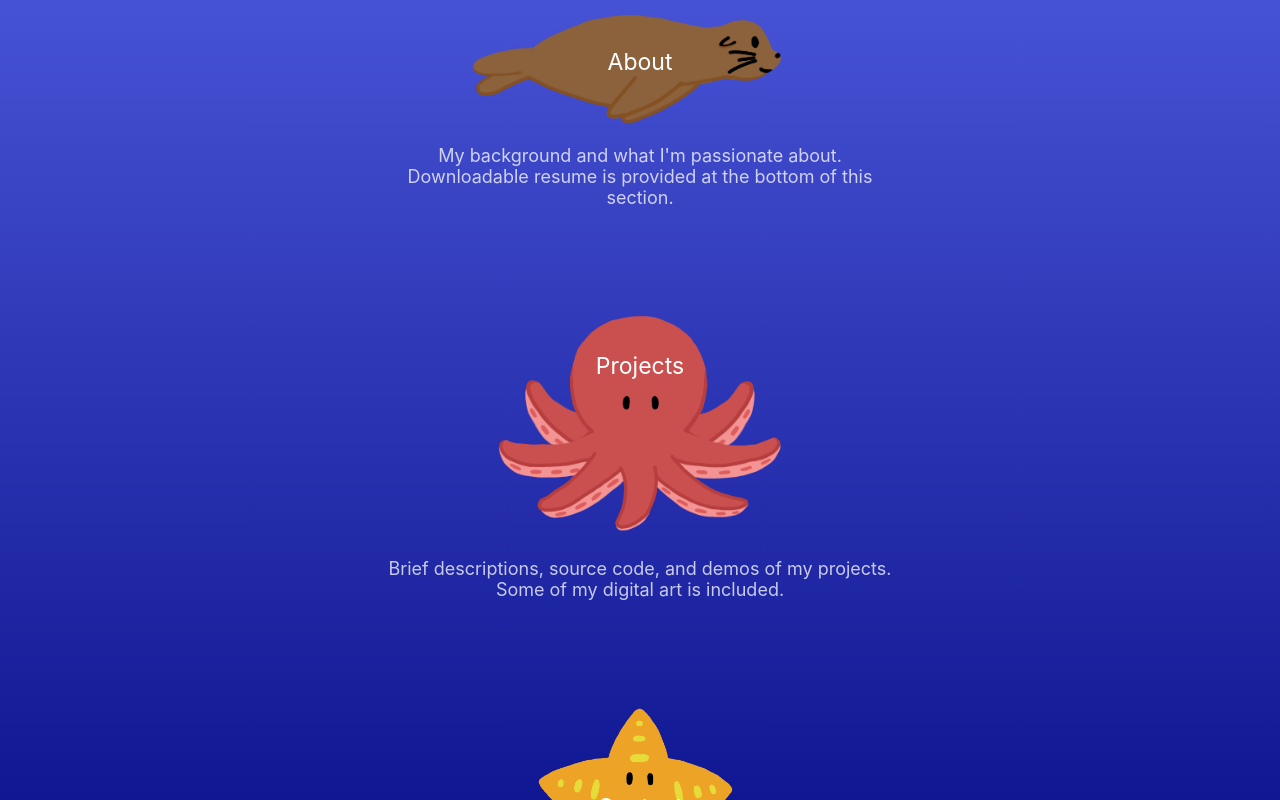
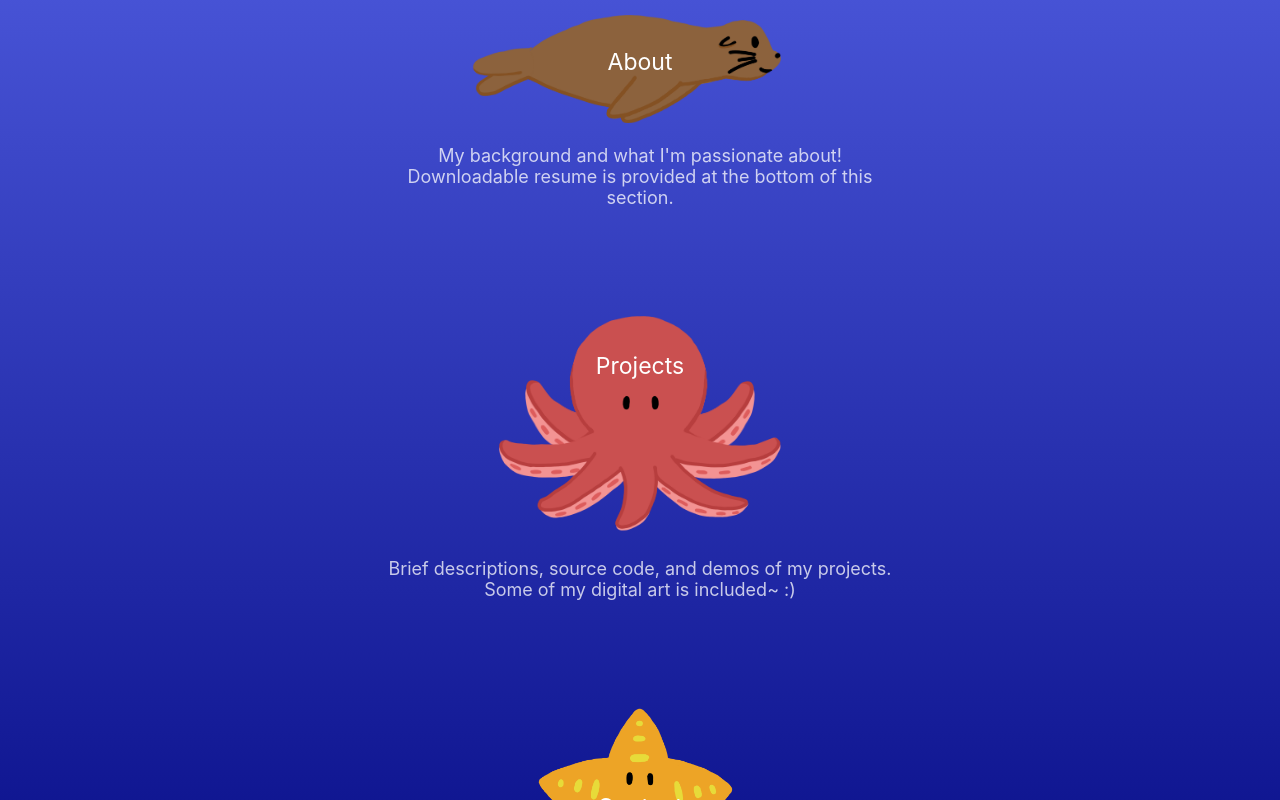
Before and after one commit to venuswku/venuswku.github.io, a React (Create React App) app: page / in a window 1280 px wide. Shown: the part 683-1483 px from the top of the page. Built offline with nearby package versions, Linux system fonts and the light colour scheme.

Commit message:
added some enthusiasm to my sentences heh

```diff
--- a/src/Pages/Home/Home.js
+++ b/src/Pages/Home/Home.js
@@ -38,14 +38,14 @@ const Home = () => {
                         <SeaLionBody className="animal sea-lion-body" />
                         <SeaLionTail className="animal sea-lion-tail" />
                         <div className="section-name about-name">About</div>
-                        <p className="section-description">My background and what I'm passionate about. Downloadable resume is provided at the bottom of this section.</p>
+                        <p className="section-description">My background and what I'm passionate about! Downloadable resume is provided at the bottom of this section.</p>
                     </NavLink>
                     <NavLink exact to="/projects" className="website-section projects-section">
                         <OctopusLeftTentacle className="animal octopus-left-tentacle" />
                         <OctopusRightTentacle className="animal octopus-right-tentacle" />
                         <OctopusBody className="animal octopus-body" />
                         <div className="section-name projects-name">Projects</div>
-                        <p className="section-description">Brief descriptions, source code, and demos of my projects. Some of my digital art is included.</p>
+                        <p className="section-description">Brief descriptions, source code, and demos of my projects. Some of my digital art is included~ :)</p>
                     </NavLink>
                     <NavLink exact to="/contact" className="website-section contact-section">
                         <Starfish className="animal starfish" />
--- a/src/Pages/Projects/Projects.js
+++ b/src/Pages/Projects/Projects.js
@@ -53,7 +53,7 @@ function Projects() {
                 <p className="art-description">
                     Some of my mom's life memories~
                     <br/>Rotoscope animation created by tracing over a video of my mom picking up a plushie.
-                    <br/><span role="img" aria-label="mom">👩</span> Frames were hand-drawn using Adobe Photoshop and lots of imagination.
+                    <br/><span role="img" aria-label="mom">👩</span> Frames were hand-drawn using Adobe Photoshop and lots of imagination!
                 </p>
             </div>
         </div>
```
Also changed, not shown: 1 other file (tests, documents, lock files or other folders).
